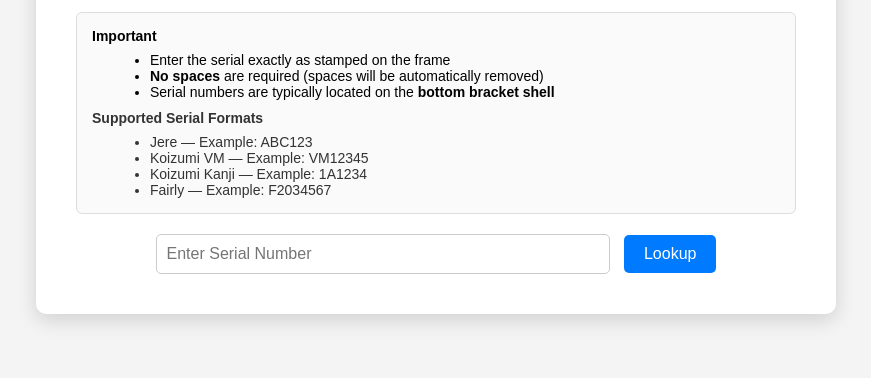
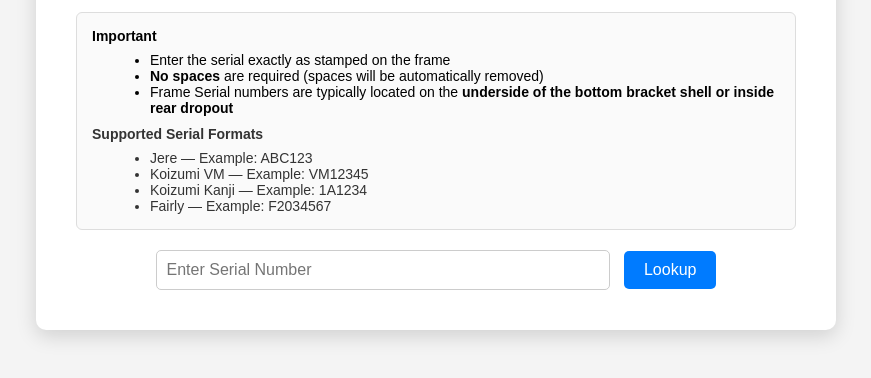
Before and after one commit to sparkymarcopolo/diamondback-serial-lookup, a plain HTML site: page index.html in a window 1280 px wide. Shown: the part 208-586 px from the top of the page, without its empty margins (204-1075 px from the left). Drawn offline with Linux system fonts and the light colour scheme.

Commit message:
Update index.html

```diff
--- a/index.html
+++ b/index.html
@@ -121,7 +121,7 @@ production date and model details.
 <ul>
 <li>Enter the serial exactly as stamped on the frame</li>
 <li><strong>No spaces</strong> are required (spaces will be automatically removed)</li>
-<li>Serial numbers are typically located on the <strong>bottom bracket shell</strong></li>
+<li>Frame Serial numbers are typically located on the <strong>underside of the bottom bracket shell or inside rear dropout</strong></li>
 </ul>
 
 <div class="formats">
```
